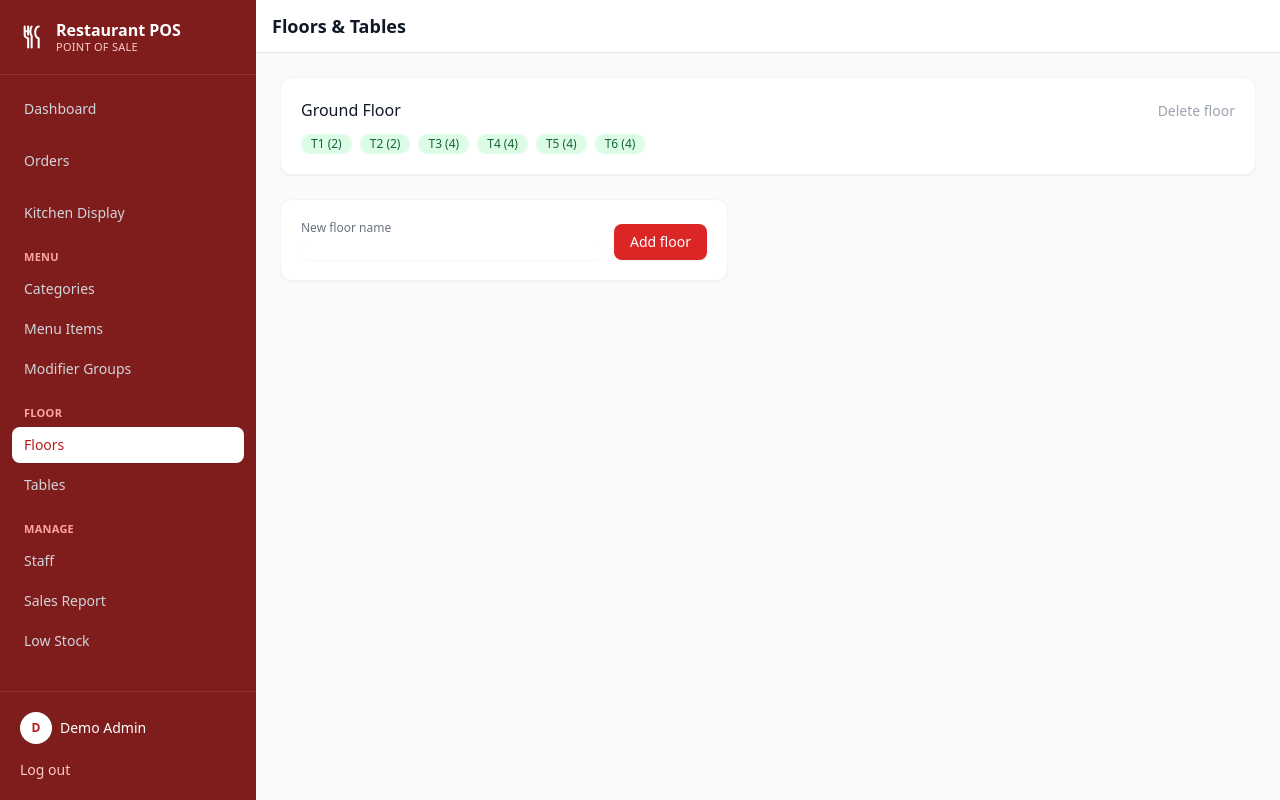
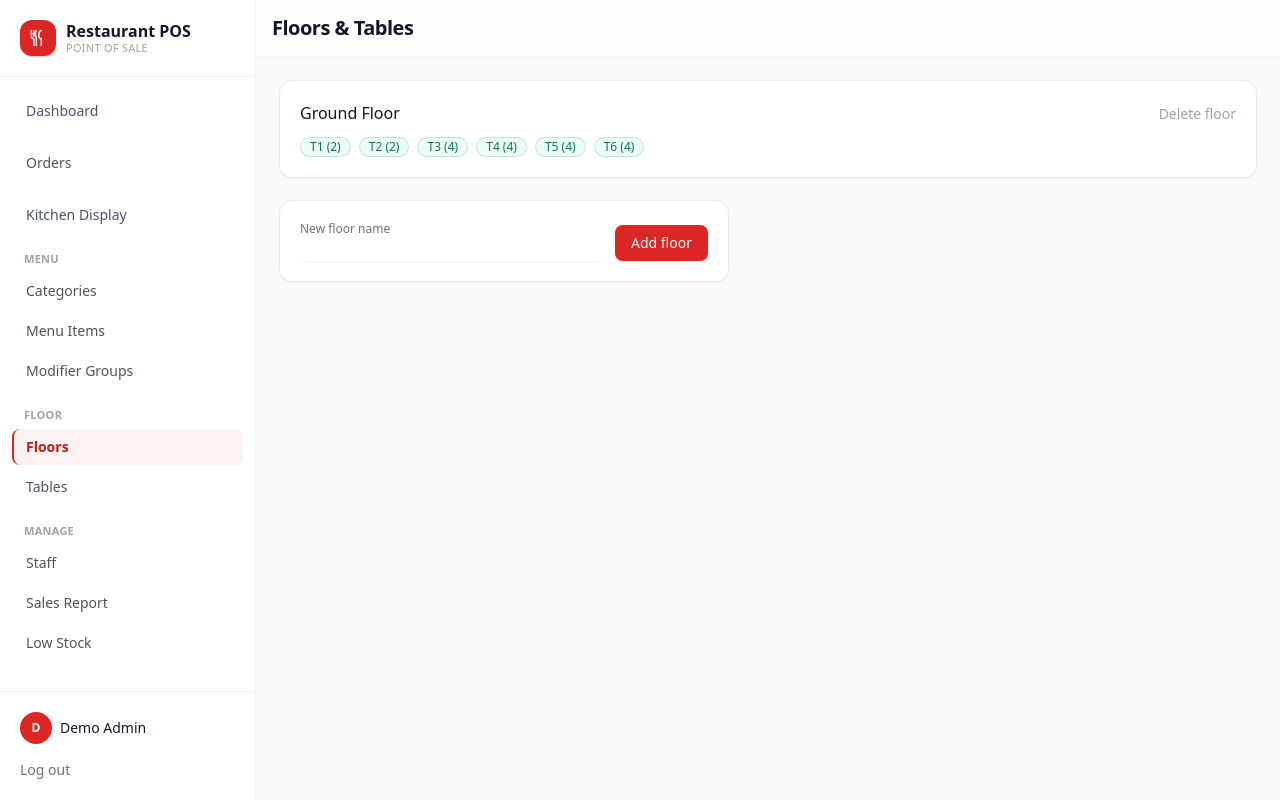
Before and after one commit to zabiremu/code-pos, a Laravel app: page /admin/floors in a window 1280 px wide. Run offline with Laravel 12, Linux system fonts and the light colour scheme; a user stored in the database is signed in; data comes from the database, SQL or seed files in the repository; style sheets or scripts are compiled from the project's sources.

Commit message:
Tone down the red/white theme: red as accent, not as fill
Direct feedback: the previous pass used red as a dominant UI color
(solid dark-red sidebar, red status badges for "sent"/"occupied"
alongside genuinely negative states) instead of an accent - it read
as aggressive rather than professional, and reusing one color for
several different statuses hurt at-a-glance readability.

- Sidebar: white background instead of solid bg-primary-900, with the
  brand red confined to the logo mark, the active-nav item (soft red
  tint + left accent bar, not a solid fill), and the user avatar.
  Desktop and mobile drawer share this via sidebar-nav.blade.php.
- Statuses now get their own semantic colors instead of sharing red:
  badge-blue for "in progress" states (order sent, item
  sent/preparing, table occupied - none of these are actually bad),
  badge-red reserved for genuinely negative states (cancelled,
  low-stock warning). Added .badge-blue to app.css.
- More visual depth: .card now uses a shadow + inset ring instead of a
  flat border (crisper edge at this size); badges get a matching
  ring-in-fill treatment instead of a flat pill; buttons get a subtle
  tinted shadow matching their own color.
- Header: sticky blur backdrop, larger/tighter title for better
  hierarchy.

Rebuilt public/build/ with the updated CSS.

Co-Authored-By: Claude Sonnet 5 <noreply@anthropic.com>
Claude-Session: https://claude.ai/code/session_01DWok9gP6SRdXWQaZdY3APy

```diff
--- a/resources/css/app.css
+++ b/resources/css/app.css
@@ -10,20 +10,27 @@
 }
 
 /*
- * Shared UI components (red/white brand theme). Defined here instead of
- * repeated inline in every view, so the whole app stays visually
- * consistent and a palette change is a one-file edit.
+ * Shared UI components - white-dominant theme with red used sparingly as
+ * an accent (logo, primary CTA, active nav state), not as a wall-to-wall
+ * background color. Statuses get their own semantic colors (gray/blue/
+ * amber/green) rather than reusing red for anything that isn't actually
+ * an error or a destructive action - reusing one color for "in progress",
+ * "occupied", and "cancelled" alike makes all of them equally alarming
+ * and none of them readable at a glance.
+ *
+ * Defined here instead of repeated inline in every view, so the whole
+ * app stays visually consistent and a palette change is a one-file edit.
  */
 @layer components {
     /* Buttons */
     .btn {
-        @apply inline-flex items-center justify-center gap-2 rounded-lg text-sm font-medium px-4 py-2 transition-colors disabled:opacity-50 disabled:cursor-not-allowed;
+        @apply inline-flex items-center justify-center gap-2 rounded-lg text-sm font-medium px-4 py-2 transition-all disabled:opacity-50 disabled:cursor-not-allowed;
     }
     .btn-primary {
-        @apply btn bg-primary-600 text-white shadow-sm hover:bg-primary-700 focus:outline-none focus:ring-2 focus:ring-primary-500 focus:ring-offset-1;
+        @apply btn bg-primary-600 text-white shadow-sm shadow-primary-600/20 hover:bg-primary-700 hover:shadow-primary-600/30 focus:outline-none focus:ring-2 focus:ring-primary-500 focus:ring-offset-2;
     }
     .btn-secondary {
-        @apply btn bg-white text-gray-700 border border-gray-300 shadow-sm hover:bg-gray-50 focus:outline-none focus:ring-2 focus:ring-primary-500 focus:ring-offset-1;
+        @apply btn bg-white text-gray-700 ring-1 ring-inset ring-gray-300 shadow-sm hover:bg-gray-50 hover:ring-gray-400 focus:outline-none focus:ring-2 focus:ring-primary-500 focus:ring-offset-2;
     }
     .btn-ghost {
         @apply inline-flex items-center gap-1 text-sm font-medium text-gray-400 hover:text-primary-600 transition-colors;
@@ -31,12 +38,13 @@
     /* Reserved for money/completion actions (record a payment, generate a
        bill) so they stay visually distinct from the brand-red primary CTA. */
     .btn-success {
-        @apply btn bg-green-700 text-white shadow-sm hover:bg-green-800 focus:outline-none focus:ring-2 focus:ring-green-600 focus:ring-offset-1;
+        @apply btn bg-emerald-600 text-white shadow-sm shadow-emerald-600/20 hover:bg-emerald-700 focus:outline-none focus:ring-2 focus:ring-emerald-500 focus:ring-offset-2;
     }
 
-    /* Surfaces */
+    /* Surfaces - shadow + inset ring (not a flat border) reads as a
+       crisper, more finished edge at this size than border alone. */
     .card {
-        @apply bg-white rounded-xl shadow-sm border border-gray-100;
+        @apply bg-white rounded-xl shadow-sm ring-1 ring-gray-900/5;
     }
     .card-body {
         @apply p-5;
@@ -50,39 +58,47 @@
         @apply block w-full rounded-lg border-gray-300 text-sm shadow-sm focus:border-primary-500 focus:ring-primary-500;
     }
 
-    /* Badges (status pills) */
+    /* Badges (status pills) - a soft fill plus a slightly darker inset
+       ring, one shade tone apart, is what keeps a filled pill from
+       looking flat/cheap at 12px. */
     .badge {
-        @apply inline-flex items-center rounded-full px-2.5 py-0.5 text-xs font-medium;
+        @apply inline-flex items-center rounded-full px-2.5 py-0.5 text-xs font-medium ring-1 ring-inset;
     }
     .badge-gray {
-        @apply badge bg-gray-100 text-gray-700;
+        @apply badge bg-gray-100 text-gray-600 ring-gray-500/10;
+    }
+    .badge-blue {
+        @apply badge bg-blue-50 text-blue-700 ring-blue-600/20;
+    }
+    .badge-yellow {
+        @apply badge bg-amber-50 text-amber-700 ring-amber-600/20;
+    }
+    .badge-green {
+        @apply badge bg-emerald-50 text-emerald-700 ring-emerald-600/20;
     }
     .badge-red {
-        @apply badge bg-red-100 text-red-700;
+        @apply badge bg-red-50 text-red-700 ring-red-600/10;
     }
-    .badge-yellow {
-        @apply badge bg-yellow-100 text-yellow-800;
-    }
-    .badge-green {
-        @apply badge bg-green-100 text-green-800;
-    }
+    /* Reserved for the brand accent itself (not a general "warning" color -
+       use badge-red for that), e.g. a low-stock count on the dashboard. */
     .badge-primary {
-        @apply badge bg-primary-100 text-primary-700;
+        @apply badge bg-primary-50 text-primary-700 ring-primary-600/10;
     }
 
     /* Alerts */
     .alert-success {
-        @apply rounded-lg bg-green-50 text-green-800 border border-green-100 px-4 py-2.5 text-sm;
+        @apply rounded-lg bg-emerald-50 text-emerald-800 ring-1 ring-inset ring-emerald-600/20 px-4 py-2.5 text-sm;
     }
     .alert-error {
-        @apply rounded-lg bg-primary-50 text-primary-700 border border-primary-100 px-4 py-2.5 text-sm;
+        @apply rounded-lg bg-red-50 text-red-700 ring-1 ring-inset ring-red-600/20 px-4 py-2.5 text-sm;
     }
 
-    /* Sidebar nav */
+    /* Sidebar nav - light theme: a white sidebar with a soft red tint for
+       the active item (plus a left accent bar), not a solid red panel. */
     .nav-link {
-        @apply flex items-center gap-3 rounded-lg px-3 py-2 text-sm font-medium text-gray-300 hover:bg-white/10 hover:text-white transition-colors;
+        @apply flex items-center gap-3 rounded-lg px-3 py-2 text-sm font-medium text-gray-600 border-l-2 border-transparent hover:bg-gray-50 hover:text-gray-900 transition-colors;
     }
     .nav-link-active {
-        @apply flex items-center gap-3 rounded-lg px-3 py-2 text-sm font-medium bg-white text-primary-700 shadow-sm;
+        @apply flex items-center gap-3 rounded-lg px-3 py-2 text-sm font-semibold bg-primary-50 text-primary-700 border-l-2 border-primary-600;
     }
 }
--- a/resources/views/admin/floors/index.blade.php
+++ b/resources/views/admin/floors/index.blade.php
@@ -14,7 +14,7 @@
                         @php
                             $color = match($table->status) {
                                 'free' => 'badge-green',
-                                'occupied' => 'badge-primary',
+                                'occupied' => 'badge-blue',
                                 'reserved' => 'badge-yellow',
                                 default => 'badge-gray',
                             };
--- a/resources/views/admin/reports/low-stock.blade.php
+++ b/resources/views/admin/reports/low-stock.blade.php
@@ -3,7 +3,7 @@
         @forelse ($ingredients as $ingredient)
             <div class="flex justify-between px-5 py-3 text-sm">
                 <span>{{ $ingredient->name }}</span>
-                <span class="badge-primary">{{ $ingredient->stock_qty }} {{ $ingredient->unit }} left (threshold {{ $ingredient->low_stock_threshold }})</span>
+                <span class="badge-red">{{ $ingredient->stock_qty }} {{ $ingredient->unit }} left (threshold {{ $ingredient->low_stock_threshold }})</span>
             </div>
         @empty
             <p class="px-5 py-6 text-sm text-gray-400">Nothing low on stock.</p>
--- a/resources/views/components/layouts/admin.blade.php
+++ b/resources/views/components/layouts/admin.blade.php
@@ -10,8 +10,10 @@
     <div class="min-h-screen flex">
 
         {{-- Desktop sidebar: plain CSS (hidden md:flex), zero Alpine involvement
-             so it renders correctly on first paint with no flash. --}}
-        <aside class="hidden md:flex md:flex-col w-64 shrink-0 bg-primary-900 text-gray-100">
+             so it renders correctly on first paint with no flash. White, not
+             solid red - the brand color shows up in the logo mark, the
+             active-nav highlight, and the primary buttons instead. --}}
+        <aside class="hidden md:flex md:flex-col w-64 shrink-0 bg-white border-r border-gray-100">
             <x-layouts.sidebar-nav />
         </aside>
 
@@ -25,20 +27,20 @@
 
         <aside x-show="sidebarOpen" x-cloak
                x-on:click.outside="sidebarOpen = false"
-               class="fixed inset-y-0 left-0 z-40 w-64 flex flex-col bg-primary-900 text-gray-100 md:hidden"
+               class="fixed inset-y-0 left-0 z-40 w-64 flex flex-col bg-white shadow-xl md:hidden"
                x-transition:enter="transition ease-out duration-200" x-transition:enter-start="-translate-x-full" x-transition:enter-end="translate-x-0"
                x-transition:leave="transition ease-in duration-150" x-transition:leave-start="translate-x-0" x-transition:leave-end="-translate-x-full">
             <x-layouts.sidebar-nav />
         </aside>
 
         <div class="flex-1 flex flex-col min-w-0">
-            <header class="bg-white border-b border-gray-200 px-4 py-3 flex items-center gap-3 sticky top-0 z-20">
+            <header class="bg-white/80 backdrop-blur border-b border-gray-100 px-4 py-3.5 flex items-center gap-3 sticky top-0 z-20">
                 <button type="button" x-on:click="sidebarOpen = true" class="md:hidden text-gray-500 hover:text-primary-600 -ml-1 p-1">
                     <svg class="w-6 h-6" viewBox="0 0 24 24" fill="none" stroke="currentColor" stroke-width="2">
                         <path d="M4 6h16M4 12h16M4 18h16" stroke-linecap="round"/>
                     </svg>
                 </button>
-                <h1 class="text-lg font-semibold flex-1 truncate">{{ $title ?? 'Dashboard' }}</h1>
+                <h1 class="text-xl font-semibold tracking-tight flex-1 truncate">{{ $title ?? 'Dashboard' }}</h1>
             </header>
 
             <main class="flex-1 p-4 md:p-6">
--- a/resources/views/components/layouts/sidebar-nav.blade.php
+++ b/resources/views/components/layouts/sidebar-nav.blade.php
@@ -8,14 +8,16 @@
     $isAdminOrManager = $user?->hasAnyRole(['admin', 'manager']);
 @endphp
 
-<div class="px-5 py-5 flex items-center gap-2 border-b border-white/10">
-    <svg class="w-7 h-7 text-white shrink-0" viewBox="0 0 24 24" fill="none" stroke="currentColor" stroke-width="1.75">
-        <path d="M4 3v7a3 3 0 0 0 3 3v8M4 3v4M7 3v7M4 7h3M10 3c-1.5 2-1.5 6 0 8v10" stroke-linecap="round" stroke-linejoin="round"/>
-        <path d="M16 3c-1.7 0-3 2.24-3 5s1.3 5 3 5v8" stroke-linecap="round" stroke-linejoin="round"/>
-    </svg>
+<div class="px-5 py-5 flex items-center gap-2.5 border-b border-gray-100">
+    <span class="w-9 h-9 rounded-xl bg-primary-600 flex items-center justify-center shrink-0 shadow-sm shadow-primary-600/30">
+        <svg class="w-5 h-5 text-white" viewBox="0 0 24 24" fill="none" stroke="currentColor" stroke-width="1.75">
+            <path d="M4 3v7a3 3 0 0 0 3 3v8M4 3v4M7 3v7M4 7h3M10 3c-1.5 2-1.5 6 0 8v10" stroke-linecap="round" stroke-linejoin="round"/>
+            <path d="M16 3c-1.7 0-3 2.24-3 5s1.3 5 3 5v8" stroke-linecap="round" stroke-linejoin="round"/>
+        </svg>
+    </span>
     <div class="leading-tight">
-        <p class="font-semibold text-white">{{ config('app.name') }}</p>
-        <p class="text-[11px] text-primary-200 uppercase tracking-wide">Point of Sale</p>
+        <p class="font-semibold text-gray-900">{{ config('app.name') }}</p>
+        <p class="text-[11px] text-gray-400 uppercase tracking-wide">Point of Sale</p>
     </div>
 </div>
 
@@ -40,7 +42,7 @@
 
     @if ($isAdminOrManager)
         <div>
-            <p class="px-3 mb-1 text-[11px] font-semibold uppercase tracking-wide text-primary-300">Menu</p>
+            <p class="px-3 mb-1 text-[11px] font-semibold uppercase tracking-wide text-gray-400">Menu</p>
             <div class="space-y-1">
                 <a href="{{ route('admin.categories.index') }}" class="{{ request()->routeIs('admin.categories.*') ? 'nav-link-active' : 'nav-link' }}">Categories</a>
                 <a href="{{ route('admin.menu-items.index') }}" class="{{ request()->routeIs('admin.menu-items.*') ? 'nav-link-active' : 'nav-link' }}">Menu Items</a>
@@ -49,7 +51,7 @@
         </div>
 
         <div>
-            <p class="px-3 mb-1 text-[11px] font-semibold uppercase tracking-wide text-primary-300">Floor</p>
+            <p class="px-3 mb-1 text-[11px] font-semibold uppercase tracking-wide text-gray-400">Floor</p>
             <div class="space-y-1">
                 <a href="{{ route('admin.floors.index') }}" class="{{ request()->routeIs('admin.floors.*') ? 'nav-link-active' : 'nav-link' }}">Floors</a>
                 <a href="{{ route('admin.tables.index') }}" class="{{ request()->routeIs('admin.tables.*') ? 'nav-link-active' : 'nav-link' }}">Tables</a>
@@ -57,7 +59,7 @@
         </div>
 
         <div>
-            <p class="px-3 mb-1 text-[11px] font-semibold uppercase tracking-wide text-primary-300">Manage</p>
+            <p class="px-3 mb-1 text-[11px] font-semibold uppercase tracking-wide text-gray-400">Manage</p>
             <div class="space-y-1">
                 <a href="{{ route('admin.staff.index') }}" class="{{ request()->routeIs('admin.staff.*') ? 'nav-link-active' : 'nav-link' }}">Staff</a>
                 <a href="{{ route('admin.reports.sales') }}" class="{{ request()->routeIs('admin.reports.sales') ? 'nav-link-active' : 'nav-link' }}">Sales Report</a>
@@ -67,19 +69,19 @@
     @endif
 </nav>
 
-<div class="px-3 py-3 border-t border-white/10">
-    <div class="flex items-center gap-2 px-2 py-2">
-        <span class="w-8 h-8 rounded-full bg-white text-primary-700 font-semibold text-xs flex items-center justify-center shrink-0">
+<div class="px-3 py-3 border-t border-gray-100">
+    <div class="flex items-center gap-2 px-2 py-2 rounded-lg hover:bg-gray-50 transition-colors">
+        <span class="w-8 h-8 rounded-full bg-primary-600 text-white font-semibold text-xs flex items-center justify-center shrink-0">
             {{ strtoupper(substr($user?->name ?? '?', 0, 1)) }}
         </span>
         <div class="min-w-0">
-            <p class="text-sm text-white truncate">{{ $user?->name }}</p>
-            <p class="text-xs text-primary-300 truncate">{{ $user?->roles->pluck('name')->map(fn ($r) => ucfirst($r))->join(', ') }}</p>
+            <p class="text-sm text-gray-900 truncate">{{ $user?->name }}</p>
+            <p class="text-xs text-gray-400 truncate">{{ $user?->roles->pluck('name')->map(fn ($r) => ucfirst($r))->join(', ') }}</p>
         </div>
     </div>
     <form method="POST" action="{{ route('logout') }}">
         @csrf
-        <button type="submit" class="w-full text-left px-2 py-2 rounded-lg text-sm text-primary-200 hover:bg-white/10 hover:text-white transition-colors">
+        <button type="submit" class="w-full text-left px-2 py-2 rounded-lg text-sm text-gray-500 hover:bg-gray-50 hover:text-primary-600 transition-colors">
             Log out
         </button>
     </form>
--- a/resources/views/pos/orders/index.blade.php
+++ b/resources/views/pos/orders/index.blade.php
@@ -8,7 +8,7 @@
             @php
                 $statusBadge = match ($order->status) {
                     'open' => 'badge-gray',
-                    'sent' => 'badge-primary',
+                    'sent' => 'badge-blue',
                     'served' => 'badge-green',
                     default => 'badge-gray',
                 };
--- a/resources/views/pos/orders/show.blade.php
+++ b/resources/views/pos/orders/show.blade.php
@@ -5,7 +5,7 @@
                 @php
                     $itemBadge = match ($item->status) {
                         'pending' => 'badge-gray',
-                        'sent', 'preparing' => 'badge-primary',
+                        'sent', 'preparing' => 'badge-blue',
                         'ready' => 'badge-yellow',
                         'served' => 'badge-green',
                         'cancelled' => 'badge-red',
```
Also changed, not shown: 3 other files.
